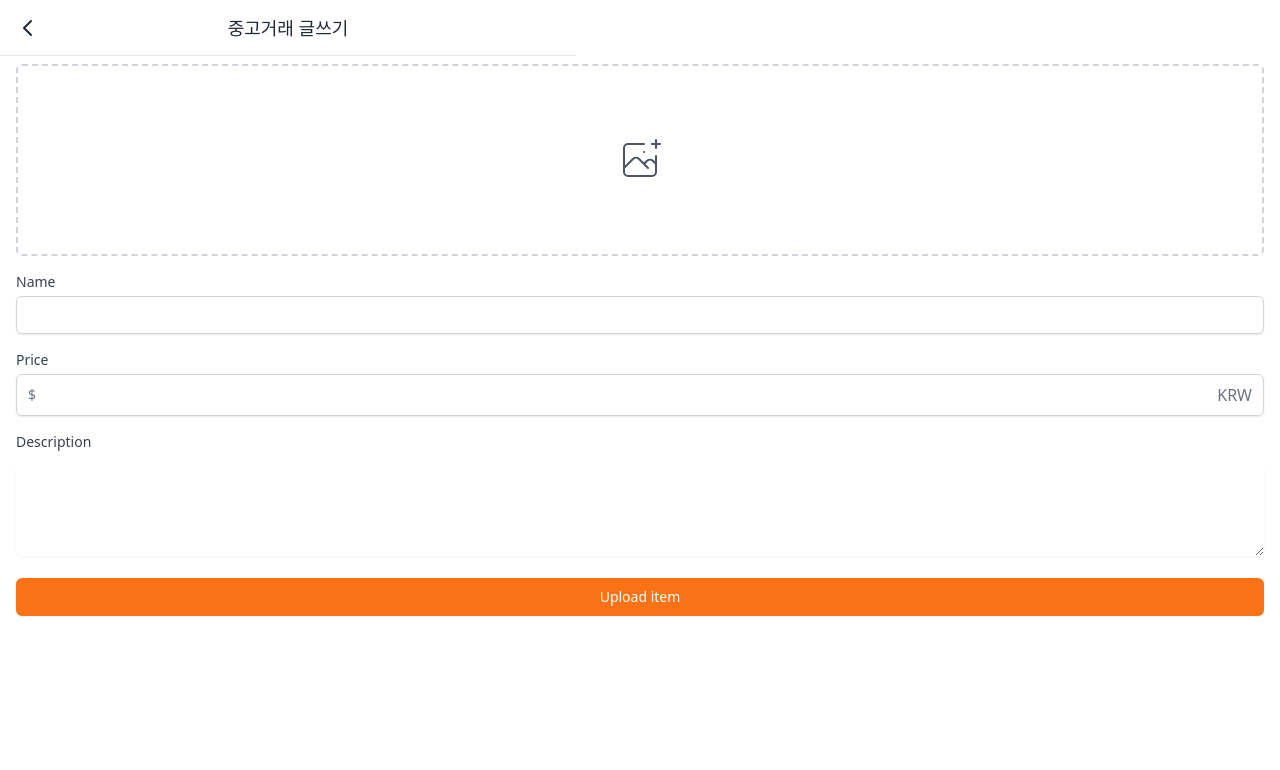
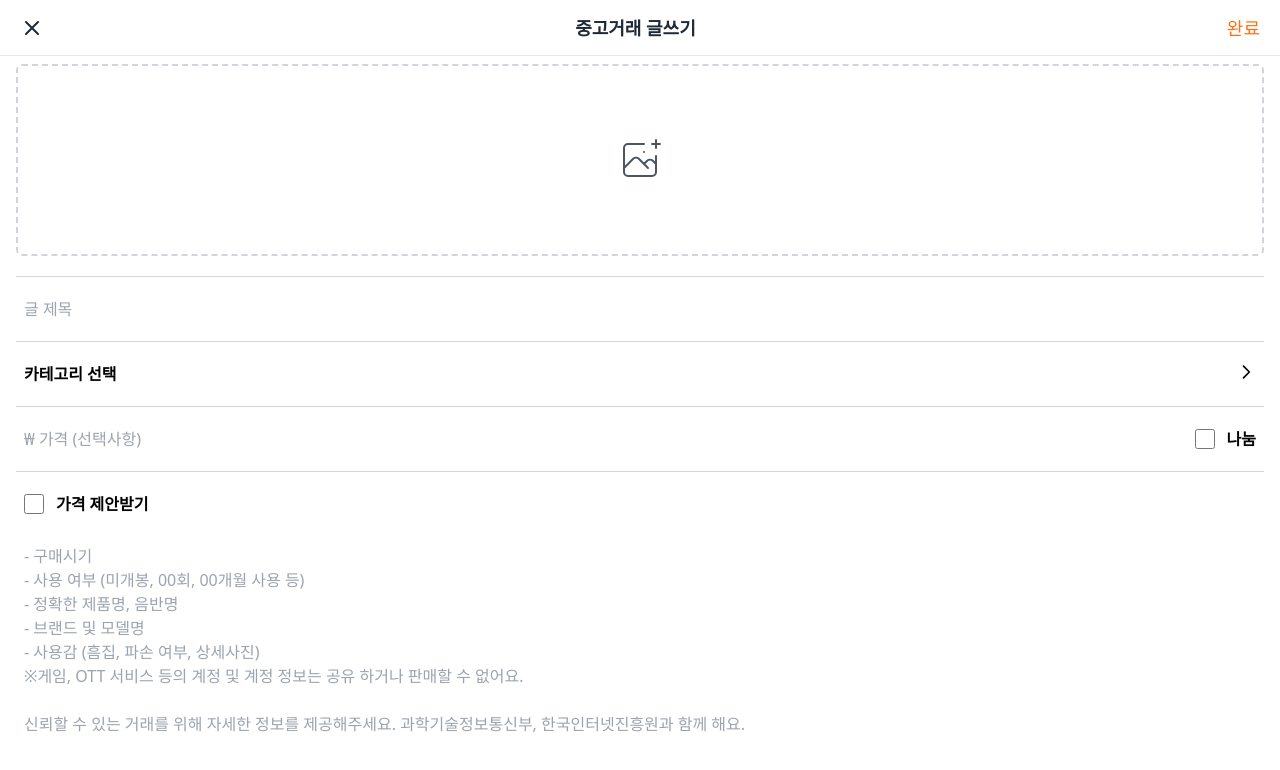
Before and after one commit to jeonghun94/new-carrot-market, a Next.js app: page /products/upload in a window 1280 px wide. Shown: the top 770 px of the page. Built offline with nearby package versions, Linux system fonts and the light colour scheme.

Commit message:
판매자 판매내역 완료, 홈 상품 표출 시 판매 중 상품만 표시

```diff
--- a/components/layout.tsx
+++ b/components/layout.tsx
@@ -10,6 +10,8 @@ interface LayoutProps {
   hasTabBar?: boolean;
   children: React.ReactNode;
   seoTitle?: string;
+  // actionBtn?: React.ReactNode;
+  noActionBar?: boolean;
 }
 
 export default function Layout({
@@ -18,6 +20,8 @@ export default function Layout({
   hasTabBar,
   children,
   seoTitle,
+  // actionBtn,
+  noActionBar,
 }: LayoutProps) {
   const headTitle = `${
     seoTitle ? `${seoTitle} | Carrot Market` : "Carrot Market"
@@ -31,7 +35,8 @@ export default function Layout({
       <Head>
         <title>{headTitle}</title>
       </Head>
-      <div className="bg-white w-full h-14 max-w-xl justify-center text-lg px-10 font-medium  fixed text-gray-800 border-b top-0  flex items-center">
+      {noActionBar ? null : (
+        <div className=" w-full h-14 max-w-xl px-10 flex justify-center items-center fixed top-0 text-lg font-medium text-gray-800  bg-white border-b">
           {canGoBack ? (
             <button onClick={onClick} className="absolute left-4">
               <svg
@@ -54,6 +59,7 @@ export default function Layout({
             <span className={cls(canGoBack ? "mx-auto" : "", "")}>{title}</span>
           ) : null}
         </div>
+      )}
       <div className={cls("pt-12", hasTabBar ? "pb-24" : "")}>{children}</div>
       {hasTabBar ? (
         <nav className="bg-white max-w-xl text-gray-700 border-t fixed bottom-0 w-full px-10 pb-5 pt-3 flex justify-between text-xs">
--- a/next.config.js
+++ b/next.config.js
@@ -1,6 +1,6 @@
 /** @type {import('next').NextConfig} */
 const nextConfig = {
-  reactStrictMode: true,
+  reactStrictMode: false,
   swcMinify: true,
   images: {
     domains: ["imagedelivery.net", "videodelivery.net"],
--- /dev/null
+++ b/pages/api/products/[id]/views.ts
@@ -0,0 +1,38 @@
+import { NextApiRequest, NextApiResponse } from "next";
+import withHandler, { ResponseType } from "@libs/server/withHandler";
+import client from "@libs/server/client";
+import { withApiSession } from "@libs/server/withSession";
+
+async function handler(
+  req: NextApiRequest,
+  res: NextApiResponse<ResponseType>
+) {
+  const {
+    query: { id },
+  } = req;
+
+  const productId = Number(id);
+
+  const exists = await client.product.findFirst({
+    where: {
+      id: productId,
+    },
+  });
+
+  if (exists) {
+    await client.product.update({
+      where: {
+        id: productId,
+      },
+      data: {
+        views: {
+          increment: 1,
+        },
+      },
+    });
+  }
+
+  res.json({ ok: true });
+}
+
+export default withApiSession(withHandler({ methods: ["POST"], handler }));
--- a/pages/api/products/index.ts
+++ b/pages/api/products/index.ts
@@ -9,6 +9,11 @@ async function handler(
 ) {
   if (req.method === "GET") {
     const products = await client.product.findMany({
+      where: {
+        NOT: {
+          status: false,
+        },
+      },
       include: {
         _count: {
           select: {
--- a/pages/products/[id].tsx
+++ b/pages/products/[id].tsx
@@ -11,6 +11,7 @@ import Image from "next/image";
 import Link from "next/link";
 import Products from "@components/products";
 import { withSsrSession } from "@libs/server/withSession";
+import { useEffect } from "react";
 
 interface ProductWithUser extends Product {
   user: User;
@@ -32,19 +33,25 @@ const ItemDetail: NextPage<ItemDetailResponse> = ({
   mySaleProducts,
   isLiked,
 }) => {
-  const { user, isLoading } = useUser();
+  const { user } = useUser();
   const router = useRouter();
-  const { mutate } = useSWRConfig();
-  const { data, mutate: boundMutate } = useSWR<ItemDetailResponse>(
+  const { data, mutate } = useSWR<ItemDetailResponse>(
     router.query.id ? `/api/products/${router.query.id}` : null
   );
+
   const [toggleFav] = useMutation(`/api/products/${router.query.id}/fav`);
+  const [views] = useMutation(`/api/products/${router.query.id}/views`);
+
   const onFavClick = () => {
     if (!data) return;
-    boundMutate((prev) => prev && { ...prev, isLiked: !prev.isLiked }, false);
-    // mutate("/api/users/me", (prev: any) => ({ ok: !prev.ok }), false);
+    mutate((prev) => prev && { ...prev, isLiked: !prev.isLiked }, false);
     toggleFav({});
   };
+
+  useEffect(() => {
+    views({});
+  }, [router]);
+
   if (router.isFallback) {
     return (
       <Layout title="Loaidng for youuuuuuu">
@@ -54,7 +61,7 @@ const ItemDetail: NextPage<ItemDetailResponse> = ({
   }
   return (
     <div className="mb-24">
-      <Layout canGoBack seoTitle="Product Detail">
+      <Layout canGoBack seoTitle={`${product.name}`}>
         <div className="relative pb-96">
           <Image
             src={`https://imagedelivery.net/jhi2XPYSyyyjQKL_zc893Q/${product.image}/public`}
@@ -121,7 +128,7 @@ const ItemDetail: NextPage<ItemDetailResponse> = ({
                 {product?._count?.favs > 0
                   ? `관심 ${product._count.favs} ∙ `
                   : null}
-                조회 10
+                조회 {product?.views}
               </span>
             </div>
           </div>
@@ -137,18 +144,18 @@ const ItemDetail: NextPage<ItemDetailResponse> = ({
           <div>
             <div>
               <div className="flex items-center justify-between px-4 py-3 border-t border-gray-300">
-                <div className="w-full flex items-center justify-between ">
+                <div className="w-full flex items-center justify-between">
                   <div className="flex gap-4">
                     <button
                       onClick={onFavClick}
                       className={cls(
-                        "p-3 rounded-md flex items-center hover:bg-gray-100 justify-center  border-r border-gray-200 ",
-                        isLiked
-                          ? "text-red-500  hover:text-red-600"
+                        "p-3 rounded-md flex items-center  border-r",
+                        data?.isLiked
+                          ? "text-orange-500  hover:text-orange-600"
                           : "text-gray-400  hover:text-gray-500"
                       )}
                     >
-                      {isLiked ? (
+                      {data?.isLiked ? (
                         <svg
                           className="w-6 h-6"
                           fill="currentColor"
@@ -179,20 +186,31 @@ const ItemDetail: NextPage<ItemDetailResponse> = ({
                         </svg>
                       )}
                     </button>
-                    <div className="flex items-start flex-col justify-start">
+                    <div className="flex justify-center items-center flex-col">
                       <p className="text-md font-semibold text-black">
                         {convertPrice(product?.price)}
                       </p>
-                      <Link href={`/users/profiles/${product?.user?.id}`}>
-                        <a className="text-xs font-bold text-orange-500 underline">
-                          가격 제안하기
-                        </a>
-                      </Link>
+                      {product?.nego ? (
+                        <Link href={`/users/profiles/${product?.user?.id}`}>
+                          <a className="text-xs font-bold text-orange-500 underline">
+                            가격 제안하기
+                          </a>
+                        </Link>
+                      ) : (
+                        <p className="text-xs text-gray-400 self-start">
+                          가격 제안 불가
+                        </p>
+                      )}
                     </div>
                   </div>
 
                   <div>
-                    <button className="py-2 px-4 text-white bg-orange-500 rounded-md">
+                    <button
+                      disabled={!product.status ? true : false}
+                      className={`py-2 px-4 text-white ${
+                        product.status ? "bg-orange-500" : "bg-gray-400"
+                      }  rounded-md disabled:text-gray-300`}
+                    >
                       채팅하기
                     </button>
                   </div>
@@ -231,7 +249,6 @@ export const getServerSideProps = withSsrSession(async function ({
       },
     },
   });
-  7;
 
   const terms = product?.name.split(" ").map((word) => ({
     name: {
@@ -257,6 +274,7 @@ export const getServerSideProps = withSsrSession(async function ({
 
   const mySaleProducts = await client.product.findMany({
     where: {
+      status: true,
       user: {
         id: product?.user?.id,
       },
--- a/pages/products/history.tsx
+++ b/pages/products/history.tsx
@@ -6,6 +6,7 @@ import { Product } from "@prisma/client";
 import { cls, convertPrice } from "@libs/client/utils";
 import Image from "next/image";
 import noImage from "public/no-image.png";
+import { useRouter } from "next/router";
 
 interface ProductWithCount extends Product {
   _count: {
@@ -19,6 +20,14 @@ interface SellerProduct {
 
 const History: NextPage<SellerProduct> = ({ products }) => {
   const [tab, setTab] = useState(1);
+  const router = useRouter();
+
+  const productDetail = (id: number) => {
+    router.push(`/products/${id}`);
+  };
+
+  const saleProducts = products.filter((product) => product.status === true);
+  const soldProducts = products.filter((product) => product.status === false);
 
   const foucsTab = (tab: number, index: number) => {
     const foucs =
@@ -50,6 +59,49 @@ const History: NextPage<SellerProduct> = ({ products }) => {
     );
   };
 
+  const productsL = (products: ProductWithCount[], tabIndex: number) => {
+    return products.map((product) => (
+      <div
+        key={product.id}
+        className={`${cls(
+          tab === tabIndex ? "block" : "hidden"
+        )} w-full h-40 p-4 mb-2.5 bg-white flex gap-3 cursor-pointer `}
+        onClick={() => productDetail(product.id)}
+        id={`link${tabIndex}`}
+      >
+        <div className="w-1/3 rounded-md">
+          <Image
+            width={180}
+            height={135}
+            src={
+              product.image
+                ? `https://imagedelivery.net/jhi2XPYSyyyjQKL_zc893Q/${product.image}/avatar`
+                : noImage
+            }
+            className={cls(
+              `w-12 h-12 rounded-md ${product.image ? " bg-slate-300" : ""}`
+            )}
+          />
+        </div>
+        <div className=" w-2/3 relative">
+          <p>{product.name}</p>
+          <p className="text-xs my-1 text-gray-400">조회 10</p>
+          <div className="flex">
+            {!product.status ? (
+              <div className="bg-gray-300 rounded-sm self-center text-sm px-2 mr-1">
+                거래완료
+              </div>
+            ) : null}
+            <div className="font-semibold">{convertPrice(product.price)}</div>
+          </div>
+          <p className="absolute right-2 bottom-0">
+            {product._count.favs > 0 ? `♡${product._count.favs}` : null}
+          </p>
+        </div>
+      </div>
+    ));
+  };
+
   return (
     <Layout canGoBack title="판매 상품 보기">
       <div className="flex flex-wrap">
@@ -62,58 +114,9 @@ const History: NextPage<SellerProduct> = ({ products }) => {
 
           <div className="relative h-screen flex flex-col  break-words bg-gray-100 w-full ">
             <div className="tab-content tab-space">
-              {products.map((product) => (
-                <div
-                  className={`${cls(
-                    tab === 1 ? "block" : "hidden"
-                  )} w-full h-40 p-4 mb-2.5 bg-white flex gap-3 `}
-                  id="link1"
-                >
-                  <div className="w-1/3 rounded-md">
-                    {" "}
-                    <Image
-                      width={180}
-                      height={135}
-                      src={
-                        product.image
-                          ? `https://imagedelivery.net/jhi2XPYSyyyjQKL_zc893Q/${product.image}/avatar`
-                          : noImage
-                      }
-                      className={cls(
-                        `w-12 h-12 rounded-md ${
-                          product.image ? " bg-slate-300" : ""
-                        }`
-                      )}
-                    />
-                  </div>
-                  <div className=" w-2/3 relative">
-                    <p>{product.name}</p>
-                    <p className="text-xs my-1 text-gray-400">조회 10</p>
-                    <p className="font-semibold">
-                      {convertPrice(product.price)}
-                    </p>
-                    <p className="absolute right-2 bottom-0">
-                      {product._count.favs > 0
-                        ? `♡${product._count.favs}`
-                        : null}
-                    </p>
-                  </div>
-                </div>
-              ))}
-
-              <div className={tab === 2 ? "block" : "hidden"} id="link2">
-                <p>
-                  Completely synergize resource taxing relationships via premier
-                  niche markets. Professionally cultivate one-to-one customer
-                  service with robust ideas.
-                </p>
-              </div>
-              <div className={tab === 3 ? "block" : "hidden"} id="link3">
-                <p>
-                  Efficiently unleash cross-media information without
-                  cross-media value. Quickly maximize timely deliverables for
-                </p>
-              </div>
+              {productsL(products, 1)}
+              {productsL(saleProducts, 2)}
+              {productsL(soldProducts, 3)}
             </div>
           </div>
         </div>
--- a/pages/products/upload.tsx
+++ b/pages/products/upload.tsx
@@ -1,8 +1,5 @@
 import type { NextPage } from "next";
-import Button from "@components/button";
-import Input from "@components/input";
 import Layout from "@components/layout";
-import TextArea from "@components/textarea";
 import { useForm } from "react-hook-form";
 import useMutation from "@libs/client/useMutation";
 import { useEffect, useState } from "react";
@@ -14,6 +11,8 @@ interface UploadProductForm {
   price: number;
   description: string;
   photo: FileList;
+  nego: boolean;
+  share: boolean;
 }
 
 interface UploadProductMutation {
@@ -23,10 +22,25 @@ interface UploadProductMutation {
 
 const Upload: NextPage = () => {
   const router = useRouter();
-  const { register, handleSubmit, watch } = useForm<UploadProductForm>();
+  const {
+    register,
+    handleSubmit,
+    watch,
+    getValues,
+    formState: { errors },
+  } = useForm<UploadProductForm>();
+
   const [uploadProduct, { loading, data }] =
     useMutation<UploadProductMutation>("/api/products");
-  const onValid = async ({ name, price, description }: UploadProductForm) => {
+  const onValid = async ({
+    name,
+    price,
+    description,
+    nego,
+    share,
+  }: UploadProductForm) => {
+    console.log(name, price, description, nego, share);
+    // return;
     if (loading) return;
     if (photo && photo.length > 0) {
       const { uploadURL } = await (await fetch(`/api/files`)).json();
@@ -47,23 +61,55 @@ const Upload: NextPage = () => {
   }, [data, router]);
   const photo = watch("photo");
   const [photoPreview, setPhotoPreview] = useState("");
+  const [price, setPrice] = useState("");
+
+  const onPriceChange = (e: React.FormEvent<HTMLInputElement>) => {
+    const { value } = e.currentTarget;
+    setPrice(Number(value.replaceAll(",", "")).toLocaleString("ko-KR"));
+  };
+
   useEffect(() => {
     if (photo && photo.length > 0) {
       const file = photo[0];
       setPhotoPreview(URL.createObjectURL(file));
     }
   }, [photo]);
+
   return (
-    <Layout canGoBack title="중고거래 글쓰기">
-      <form className="p-4 space-y-4" onSubmit={handleSubmit(onValid)}>
-        <div>
+    <Layout noActionBar>
+      <form onSubmit={handleSubmit(onValid)}>
+        <div className=" w-full h-14 flex justify-between items-center fixed top-0 text-lg font-medium text-gray-800  bg-white border-b px-5">
+          <button onClick={() => router.back()}>
+            <svg
+              className="w-6 h-6"
+              fill="none"
+              stroke="currentColor"
+              viewBox="0 0 24 24"
+              xmlns="http://www.w3.org/2000/svg"
+            >
+              <path
+                strokeLinecap="round"
+                strokeLinejoin="round"
+                strokeWidth="2"
+                d="M6 18L18 6M6 6l12 12"
+              ></path>
+            </svg>
+          </button>
+          <span className="font-semibold">중고거래 글쓰기</span>
+          <button className="text-orange-500">
+            {loading ? "Loading..." : "완료"}
+          </button>
+        </div>
+
+        <div className="p-4">
+          <div className="mb-5">
             {photoPreview ? (
               <img
                 src={photoPreview}
                 className="w-full text-gray-600  h-46 rounded-md"
               />
             ) : (
-            <label className="w-full cursor-pointer text-gray-600 hover:border-red-500 hover:text-orange-500 flex items-center justify-center border-2 border-dashed border-gray-300 h-48 rounded-md">
+              <label className="w-full cursor-pointer text-gray-600 hover:border-orange-500 hover:text-orange-500 flex items-center justify-center border-2 border-dashed border-gray-300 h-48 rounded-md">
                 <svg
                   className="h-12 w-12"
                   stroke="currentColor"
@@ -87,7 +133,88 @@ const Upload: NextPage = () => {
               </label>
             )}
           </div>
-        <Input
+
+          <div className="w-full border-0 border-t border-gray-300 py-5 px-2">
+            <input
+              {...register("name", { required: true })}
+              type="text"
+              className="outline-none w-full "
+              placeholder="글 제목"
+            />
+          </div>
+          <div className="w-full border-0 border-t border-gray-300 py-5 px-2 flex justify-between">
+            <span className="font-semibold">카테고리 선택</span>
+            <svg
+              className="w-5 h-5"
+              fill="none"
+              stroke="currentColor"
+              viewBox="0 0 24 24"
+              xmlns="http://www.w3.org/2000/svg"
+            >
+              <path
+                strokeLinecap="round"
+                strokeLinejoin="round"
+                strokeWidth="2"
+                d="M9 5l7 7-7 7"
+              ></path>
+            </svg>
+          </div>
+
+          <div className="w-full border-0 border-t border-gray-300 py-5 px-2 flex  justify-between">
+            <input
+              className="outline-none w-4/5 "
+              type="text"
+              placeholder="₩ 가격 (선택사항)"
+              {...register("price", {
+                required: {
+                  value: true,
+                  message: "가격을 입력해주세요",
+                },
+                maxLength: {
+                  value: 10,
+                  message: "최대 10자리까지 입력 가능합니다.",
+                },
+                // pattern: {
+                //   value: /^[0-9]*$/,
+                //   message: "숫자만 입력 가능합니다.",
+                // },
+              })}
+              // value={price}
+              // onChange={onPriceChange}
+            />
+            {errors.price?.message && (
+              <span className="text-red-500 text-xs">
+                {errors.price?.message}
+              </span>
+            )}
+            <label className="flex justify-end items-center gap-3 font-semibold w-1/5">
+              <input
+                {...register("share")}
+                type="checkbox"
+                className="h-5 w-5 accent-orange-500"
+              />
+              나눔
+            </label>
+          </div>
+
+          <div className="w-full border-0 border-t border-gray-300 py-5 px-2 flex justify-between flex-col gap-7">
+            <label className="flex items-center gap-3 font-semibold">
+              <input
+                {...register("nego")}
+                type="checkbox"
+                className="h-5 w-5 accent-orange-500"
+              />
+              가격 제안받기
+            </label>
+            <textarea
+              {...register("description", { required: true })}
+              placeholder={`- 구매시기\n- 사용 여부 (미개봉, 00회, 00개월 사용 등)\n- 정확한 제품명, 음반명\n- 브랜드 및 모델명\n- 사용감 (흠집, 파손 여부, 상세사진)\n※게임, OTT 서비스 등의 계정 및 계정 정보는 공유 하거나 판매할 수 없어요.\n\n신뢰할 수 있는 거래를 위해 자세한 정보를 제공해주세요. 과학기술정보통신부, 한국인터넷진흥원과 함께 해요.`}
+              rows={15}
+              className="outline-none resize-none"
+            />
+          </div>
+        </div>
+        {/* <Input
           register={register("name", { required: true })}
           required
           label="Name"
@@ -108,7 +235,7 @@ const Upload: NextPage = () => {
           label="Description"
           required
         />
-        <Button text={loading ? "Loading..." : "Upload item"} />
+        */}
       </form>
     </Layout>
   );
```
Also changed, not shown: components/products.tsx (+13 -6 lines), pages/api/products/[id]/index.ts (+1 -18 lines), 1 other file (tests, documents, lock files or other folders). Lines whose indentation alone changed are shown as unchanged.
